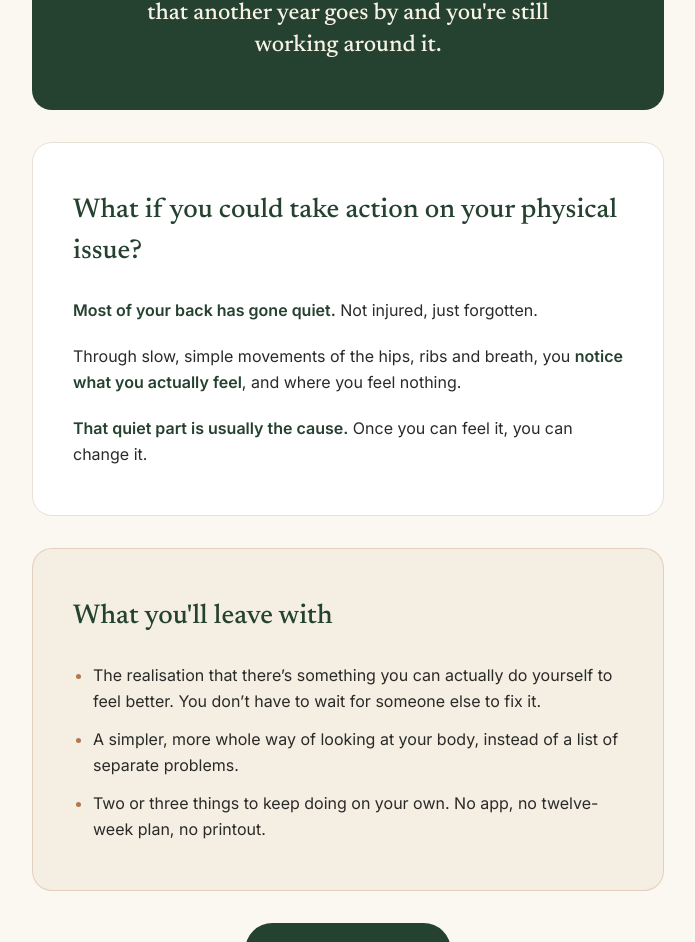
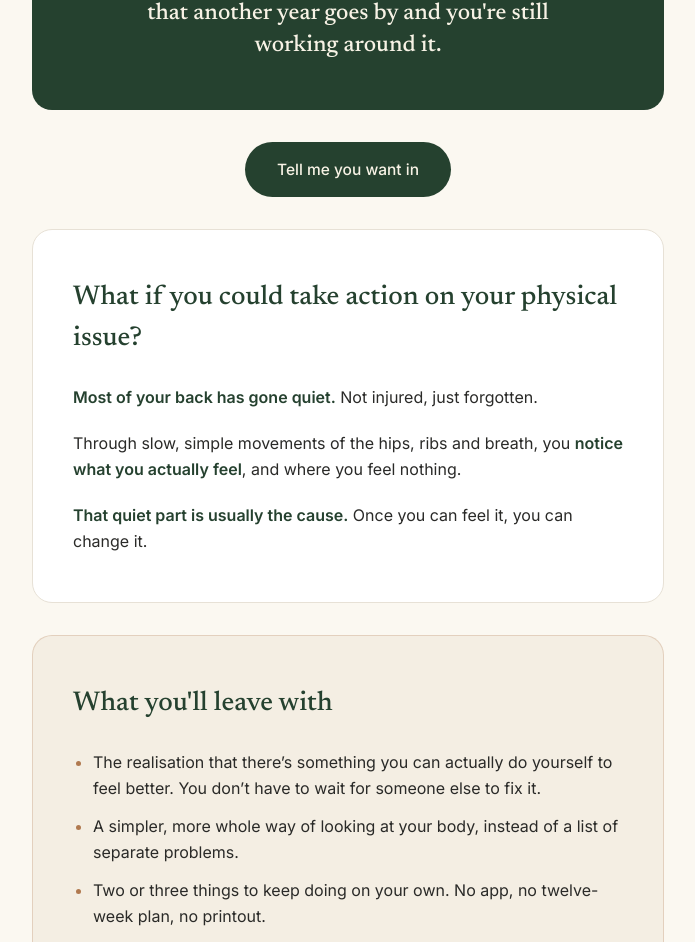
Before and after one commit to VinPOPFrance/James, a Next.js app: page /workshop in a window 1280 px wide. Shown: the part 1533-2475 px from the top of the page, without its empty margins (292-987 px from the left). Built offline with nearby package versions, Linux system fonts and the light colour scheme; no server answers.

Commit message:
Add call-to-action button for workshop registration

```diff
--- a/src/app/workshop/page.tsx
+++ b/src/app/workshop/page.tsx
@@ -112,6 +112,12 @@ export default function WorkshopPage() {
             another year goes by and you&apos;re still working around it.
           </p>
         </section>
+
+        <div className="text-center">
+          <a href="#apply" className={cta}>
+            Tell me you want in
+          </a>
+        </div>
 
         {/* 4. WHAT ACTUALLY HAPPENS · white card */}
         <section className={`${card} border border-hairline bg-white`}>
```
